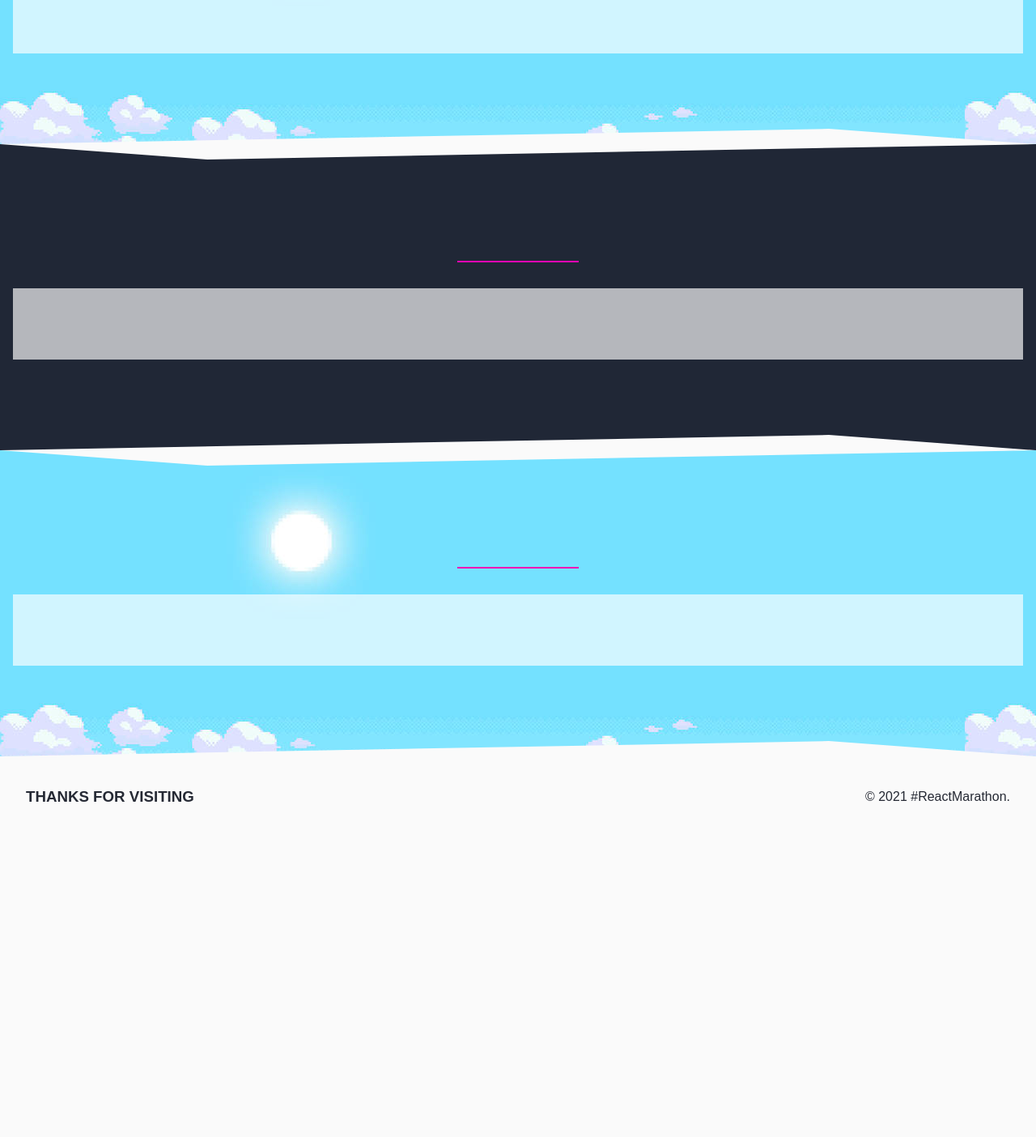
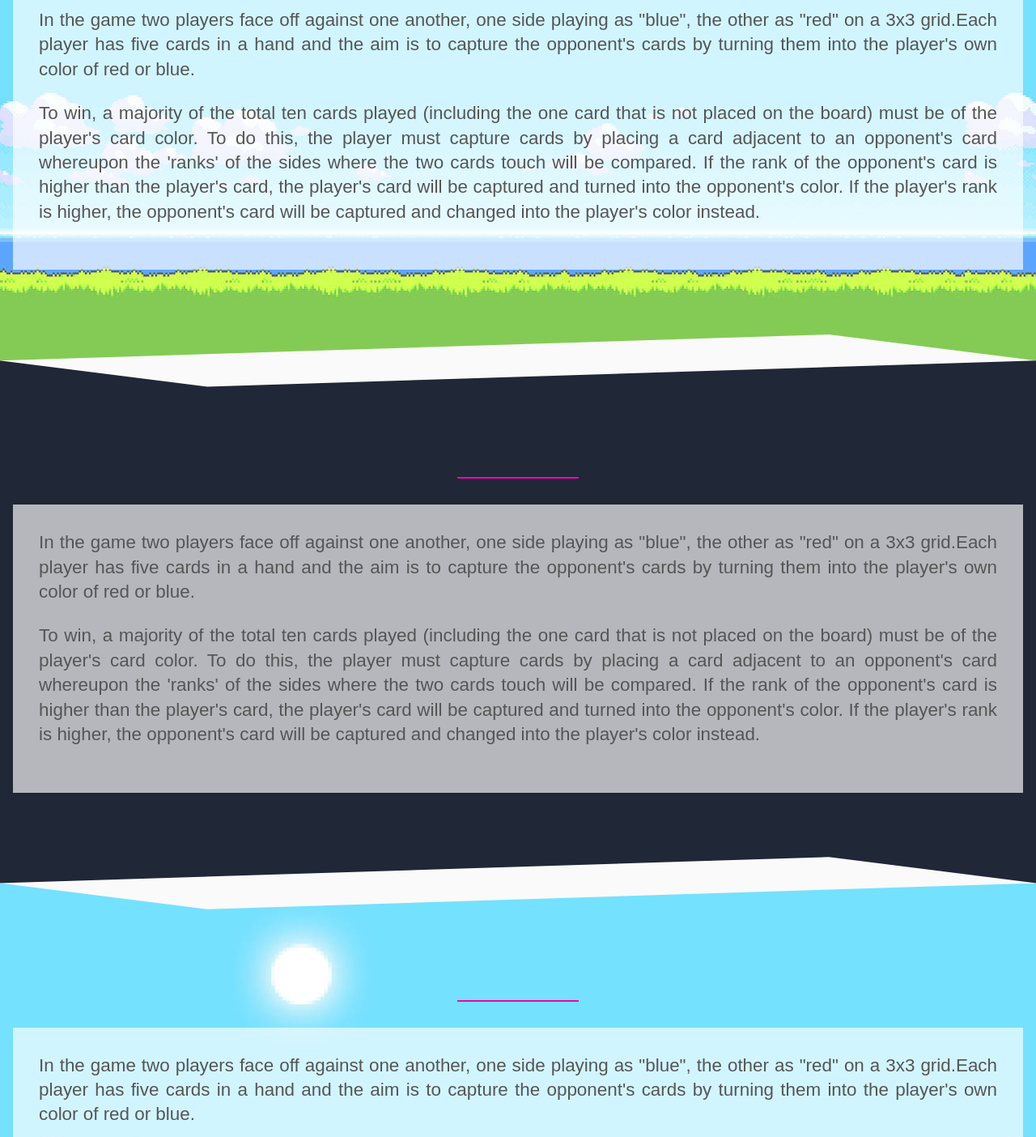
Before and after one commit to vensky/pokemon-game, a React (Create React App) app: page / in a window 1280 px wide. Shown: the part 1000-2404 px from the top of the page at 81% size. Before the commit the page ends 2034 px from the top, so only its background shows below. Built offline with nearby package versions, Linux system fonts and the light colour scheme.

Commit message:
Выводит текст в Layer через Children Props

```diff
--- a/src/App.js
+++ b/src/App.js
@@ -11,9 +11,21 @@ function App() {
   return (
     <>
         <Header />
-        <Layout urlBg={layoutBg} />
-        <Layout colorBg={COLOR_BG} />
-        <Layout urlBg={layoutBg} />
+        <Layout urlBg={layoutBg}>
+            <p>In the game two players face off against one another, one side playing as "blue", the other as "red" on a 3x3 grid.Each player has five cards in a hand and the aim is to capture the opponent's cards by turning them into the player's own color of red or blue.
+            </p>
+            <p>To win, a majority of the total ten cards played (including the one card that is not placed on the board) must be of the player's card color. To do this, the player must capture cards by placing a card adjacent to an opponent's card whereupon the 'ranks' of the sides where the two cards touch will be compared. If the rank of the opponent's card is higher than the player's card, the player's card will be captured and turned into the opponent's color. If the player's rank is higher, the opponent's card will be captured and changed into the player's color instead. </p>
+        </Layout>
+        <Layout colorBg={COLOR_BG}>
+            <p>In the game two players face off against one another, one side playing as "blue", the other as "red" on a 3x3 grid.Each player has five cards in a hand and the aim is to capture the opponent's cards by turning them into the player's own color of red or blue.
+            </p>
+            <p>To win, a majority of the total ten cards played (including the one card that is not placed on the board) must be of the player's card color. To do this, the player must capture cards by placing a card adjacent to an opponent's card whereupon the 'ranks' of the sides where the two cards touch will be compared. If the rank of the opponent's card is higher than the player's card, the player's card will be captured and turned into the opponent's color. If the player's rank is higher, the opponent's card will be captured and changed into the player's color instead. </p>
+        </Layout>
+        <Layout urlBg={layoutBg}>
+            <p>In the game two players face off against one another, one side playing as "blue", the other as "red" on a 3x3 grid.Each player has five cards in a hand and the aim is to capture the opponent's cards by turning them into the player's own color of red or blue.
+            </p>
+            <p>To win, a majority of the total ten cards played (including the one card that is not placed on the board) must be of the player's card color. To do this, the player must capture cards by placing a card adjacent to an opponent's card whereupon the 'ranks' of the sides where the two cards touch will be compared. If the rank of the opponent's card is higher than the player's card, the player's card will be captured and turned into the opponent's color. If the player's rank is higher, the opponent's card will be captured and changed into the player's color instead. </p>
+        </Layout>
         <Footer />
     </>
   );
--- a/src/components/Layout/Layout.js
+++ b/src/components/Layout/Layout.js
@@ -1,6 +1,6 @@
 import s from './style.module.css';
 
-const Layout = ({ id, title, desc, urlBg, colorBg }) => {
+const Layout = ({ id, title, desc, urlBg, colorBg, children }) => {
     const bgImgRoot = urlBg ? { backgroundImage: `url(${urlBg})` } : {};
     const bgColorRoot = colorBg ? { backgroundColor: `${colorBg}` } : {};
     return (
@@ -15,9 +15,7 @@ const Layout = ({ id, title, desc, urlBg, colorBg }) => {
                         <span className={s.separator}></span>
                     </div>
                     <div className={`${s.desc} ${s.full}`}>
-                        <p>
-                            { desc }
-                        </p>
+                        { children }
                     </div>
                 </article>
             </div>
```
